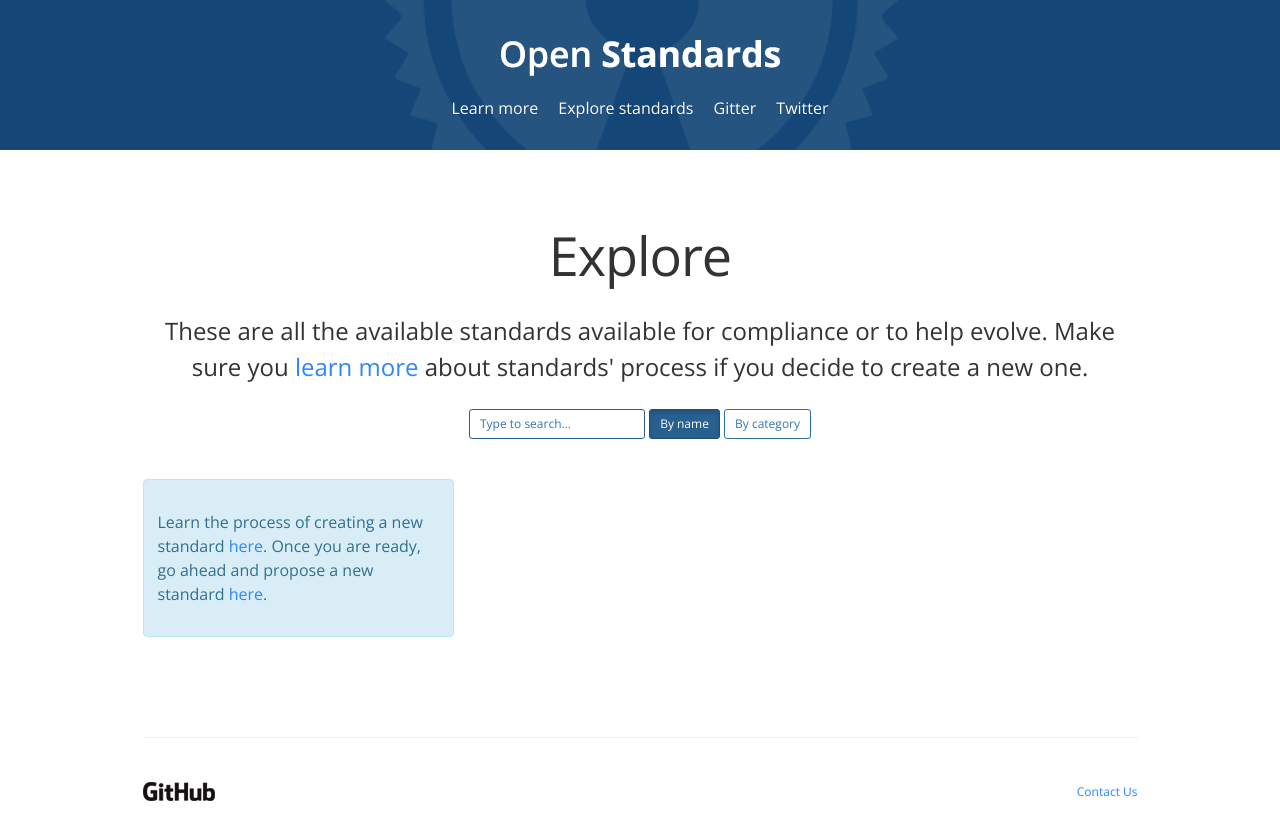
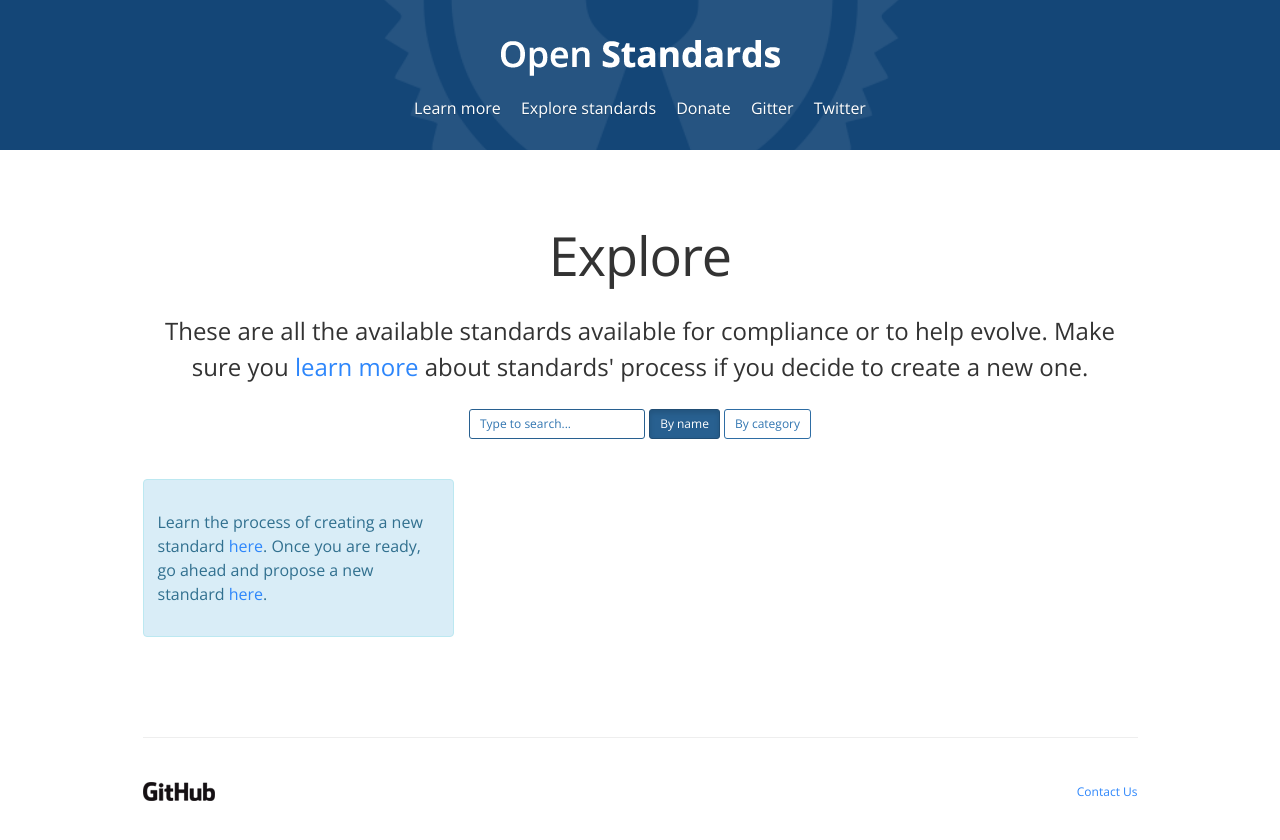
Before and after one commit to standards/standards.github.io, a Jekyll site: the page built from docs/explore.md, in a window 1280 px wide. Shown: the top 840 px of the page. Built offline with Jekyll 4.4.1, drawn with Linux system fonts in a browser that asks for light colours.

Commit message:
Update header.html

```diff
--- a/_includes/header.html
+++ b/_includes/header.html
@@ -24,6 +24,7 @@
             <ul>
               <li><a href="{{site.url}}/learn" title="Learn more about Open Standards">Learn more</a></li>
               <li><a href="{{site.url}}/explore" title="Explore existent standards">Explore standards</a></li>
+              <li><a href="" title="Open Collective">Donate</a></li>
               <li><a href="https://gitter.im/Standards/Lobby">Gitter</a></li>
               <li><a href="https://twitter.com/OpenStandards_">Twitter</a></li>
             </ul>
```
